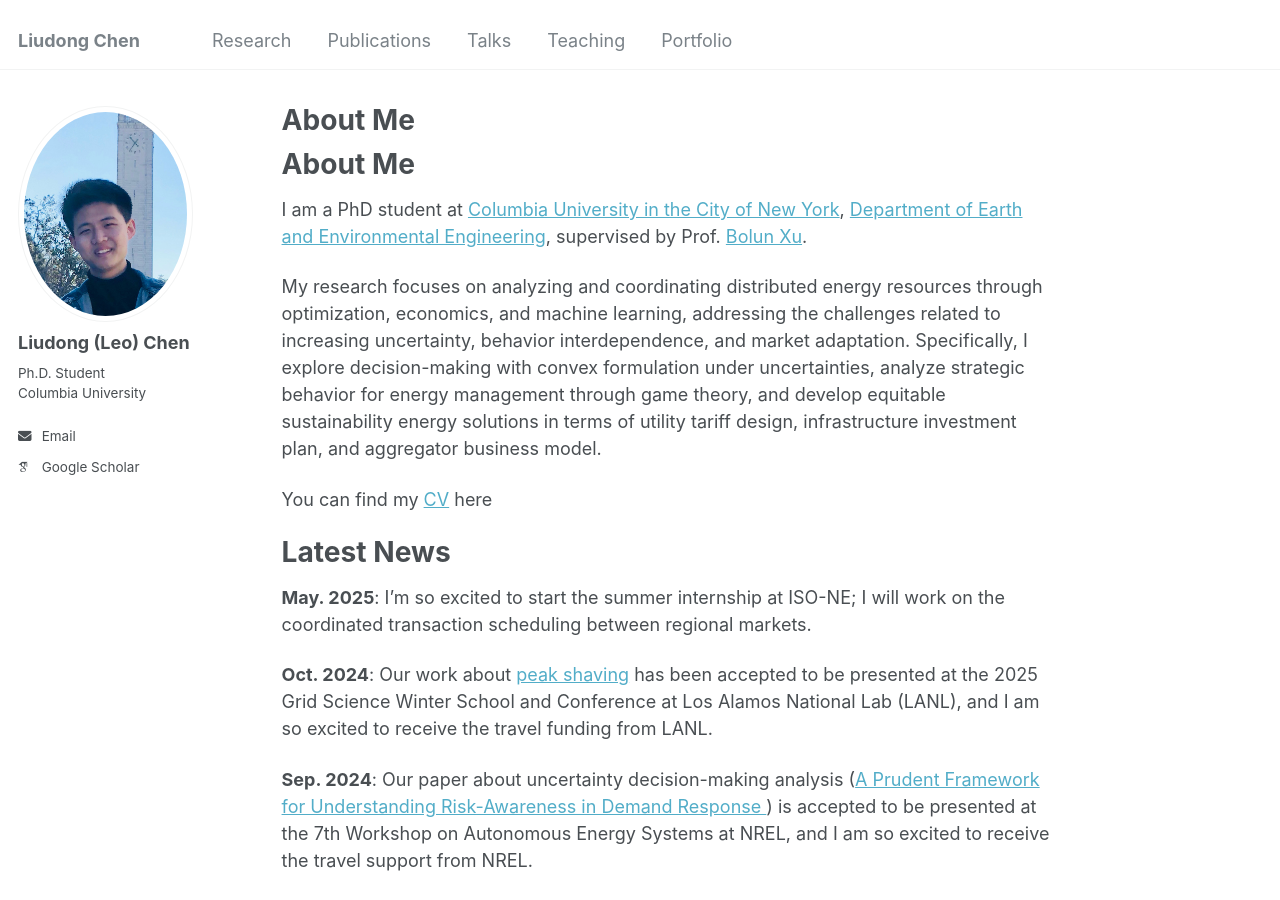
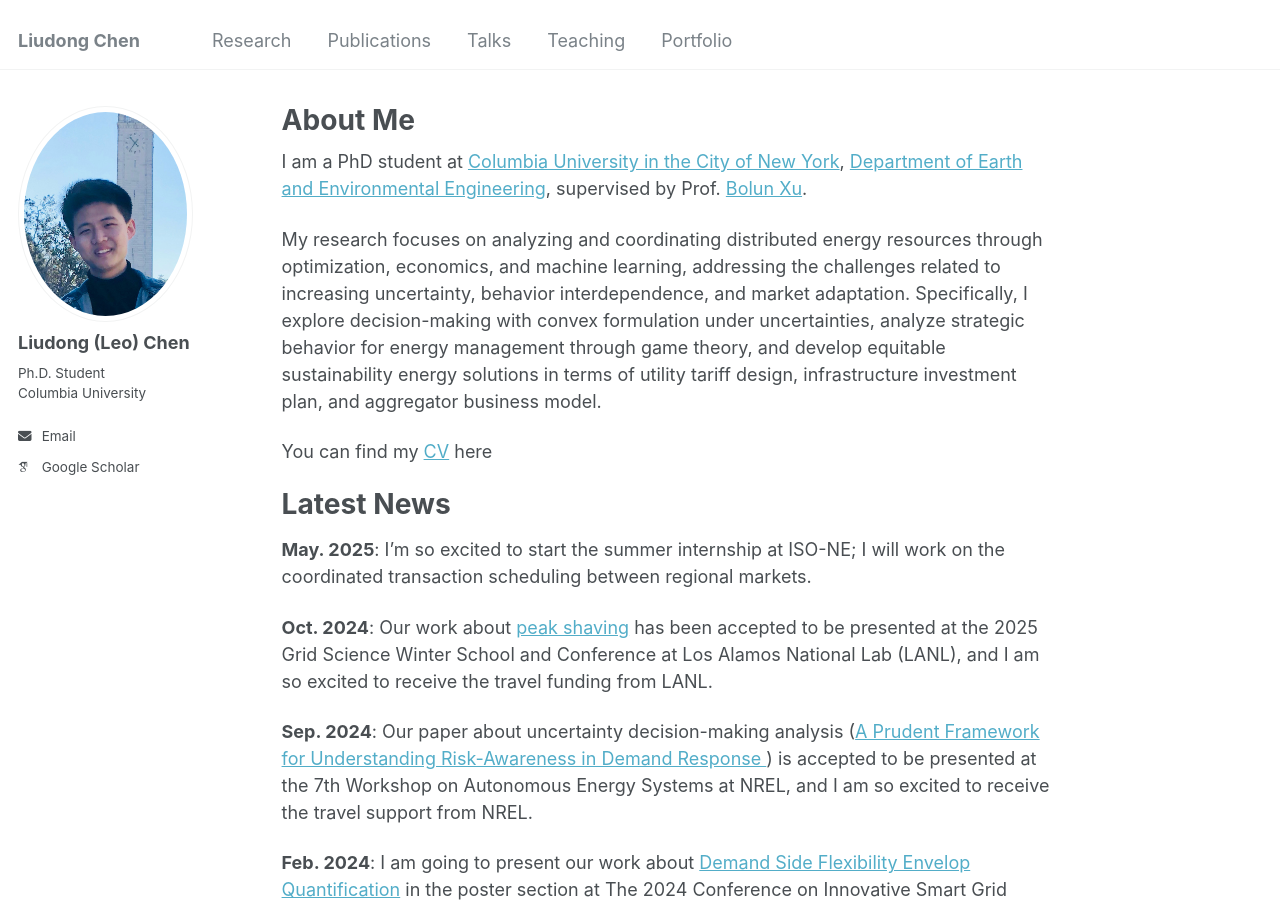
Before and after one commit to liudong-chen/liudong-chen.github.io, a Jekyll site: the page built from _pages/about.md, in a window 1280 px wide and 900 px high. Built offline with Jekyll 4.4.1, drawn with Linux system fonts in a browser that asks for light colours; some web fonts are replaced; our own code applies the rules of GitHub Pages for plain Markdown files.

Commit message:
Update about.md
Signed-off-by: liudong-chen <115952987+liudong-chen@users.noreply.github.com>

```diff
--- a/_pages/about.md
+++ b/_pages/about.md
@@ -1,11 +1,9 @@
 ---
 permalink: /
-title:
+title: "About Me"
 author_profile: true
 ---
 
-About Me
-========
 I am a PhD student at [Columbia University in the City of New York](https://www.columbia.edu/), [Department of Earth and Environmental Engineering](https://www.eee.columbia.edu/), supervised by Prof. [Bolun Xu](https://bolunxu.github.io/).
 
 My research focuses on analyzing and coordinating distributed energy resources through optimization, economics, and machine learning, addressing the challenges related to increasing uncertainty, behavior interdependence, and market adaptation. Specifically, I explore decision-making with convex formulation under uncertainties, analyze strategic behavior for energy management through game theory, and develop equitable sustainability energy solutions in terms of utility tariff design, infrastructure investment plan, and aggregator business model.
```
